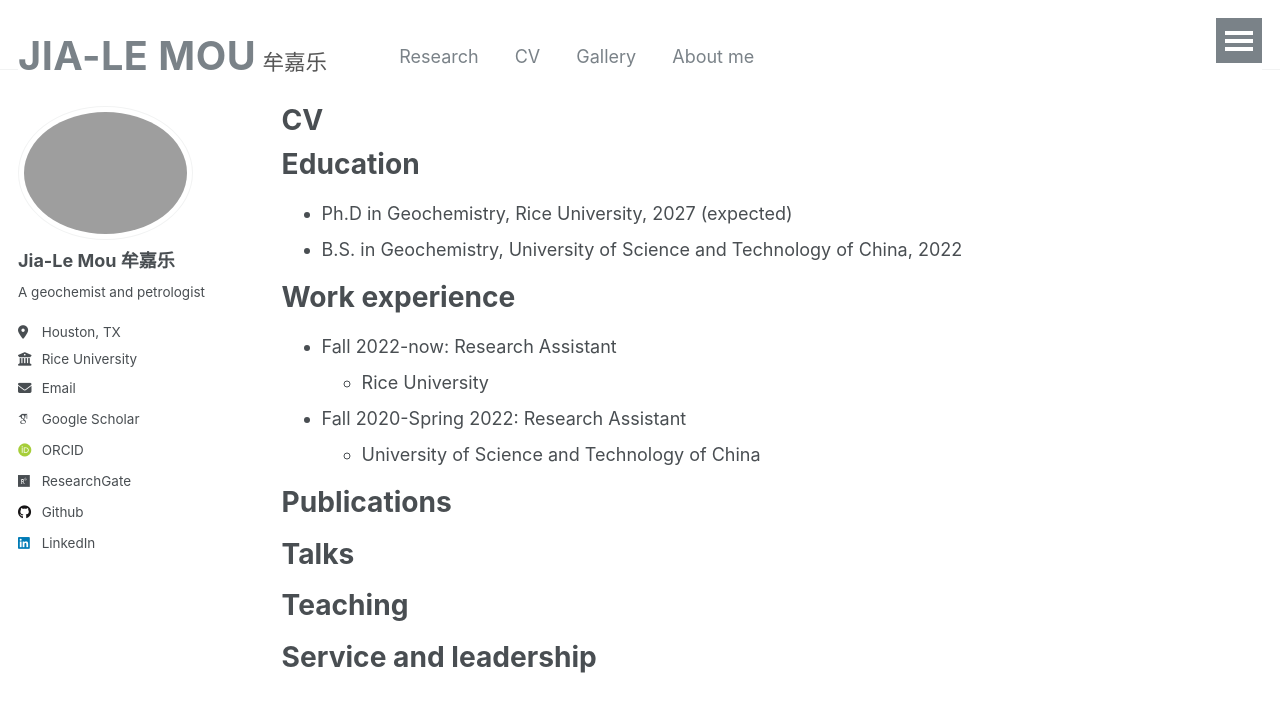
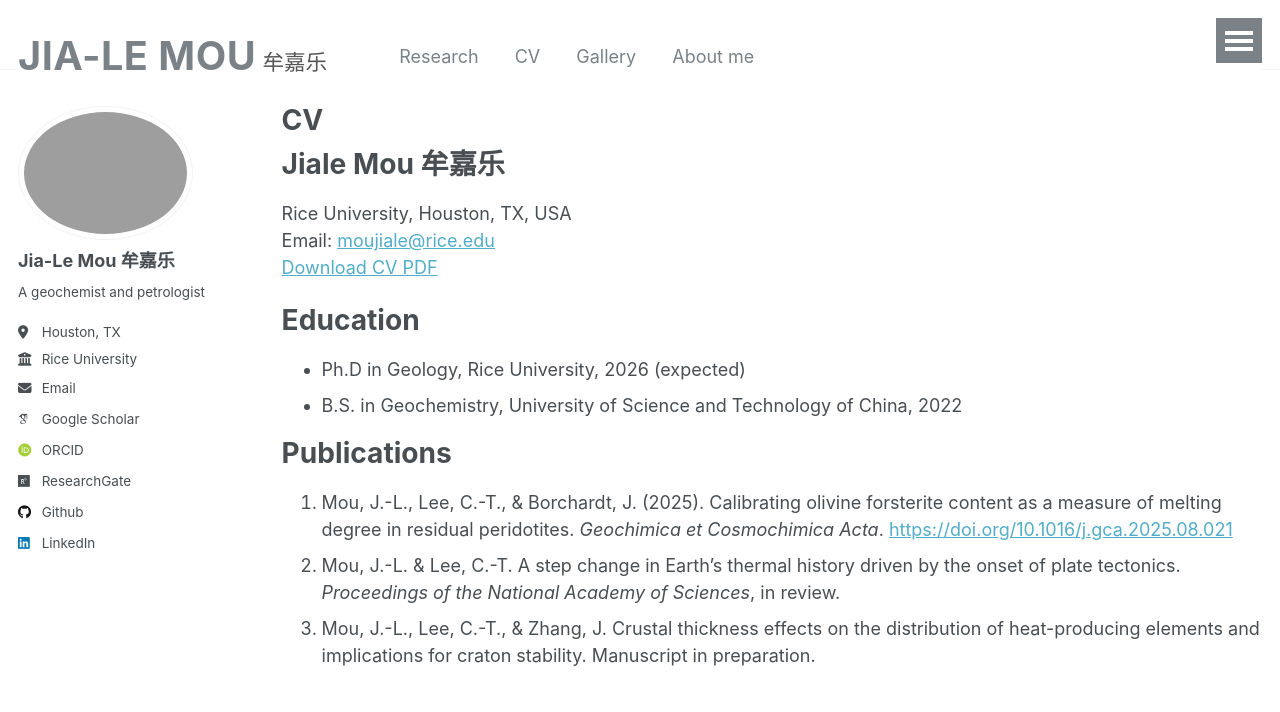
Before and after one commit to Mou-Jia-Le/Mou-Jia-Le.github.io, a Jekyll site: the page built from _pages/cv.md, in a window 1280 px wide and 991 px high, cut to the strip 0-719 px from the top of the window. Shown: the top 712 px of the strip. Built offline with Jekyll 4.4.1, drawn with Linux system fonts in a browser that asks for light colours; some web fonts are replaced.

Commit message:
Revise CV with new education and publication entries
Updated education details and added publications section.

```diff
--- a/_pages/cv.md
+++ b/_pages/cv.md
@@ -8,41 +8,18 @@ redirect_from:
 ---
 
 {% include base_path %}
+# Jiale Mou 牟嘉乐
+Rice University, Houston, TX, USA
+Email: [moujiale@rice.edu](mailto:moujiale@rice.edu)
+[Download CV PDF](assets/CV/CV——Jia-Le Mou.pdf){:target="_blank"}
 
 Education
 ======
-* Ph.D in Geochemistry, Rice University, 2027 (expected)
+* Ph.D in Geology, Rice University, 2026 (expected)
 * B.S. in Geochemistry, University of Science and Technology of China, 2022
-
-Work experience
-======
-* Fall 2022-now: Research Assistant
-  * Rice University
-
-* Fall 2020-Spring 2022: Research Assistant
-  * University of Science and Technology of China
-
 
 Publications
 ======
-  <ul>{% for post in site.publications reversed %}
-    {% include archive-single-cv.html %}
-  {% endfor %}</ul>
-
-Talks
-======
-  <ul>{% for post in site.talks reversed %}
-    {% include archive-single-talk-cv.html  %}
-  {% endfor %}</ul>
-
-Teaching
-======
-  <ul>{% for post in site.teaching reversed %}
-    {% include archive-single-cv.html %}
-  {% endfor %}</ul>
-
-Service and leadership
-======
-   <ul>{% for post in site.teaching reversed %}
-    {% include archive-single-cv.html %}
-  {% endfor %}</ul>
+1. Mou, J.-L., Lee, C.-T., & Borchardt, J. (2025). Calibrating olivine forsterite content as a measure of melting degree in residual peridotites. *Geochimica et Cosmochimica Acta*. [https://doi.org/10.1016/j.gca.2025.08.021](https://doi.org/10.1016/j.gca.2025.08.021)
+2. Mou, J.-L. & Lee, C.-T. A step change in Earth’s thermal history driven by the onset of plate tectonics. *Proceedings of the National Academy of Sciences*, in review.
+3. Mou, J.-L., Lee, C.-T., & Zhang, J. Crustal thickness effects on the distribution of heat-producing elements and implications for craton stability. Manuscript in preparation.
```
